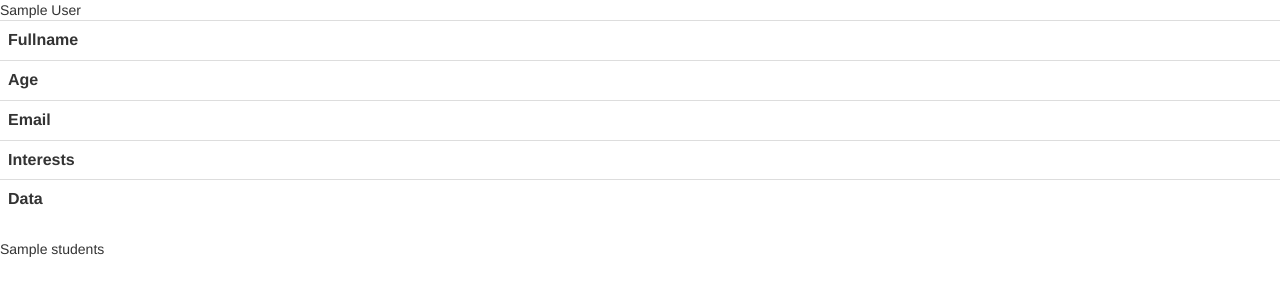
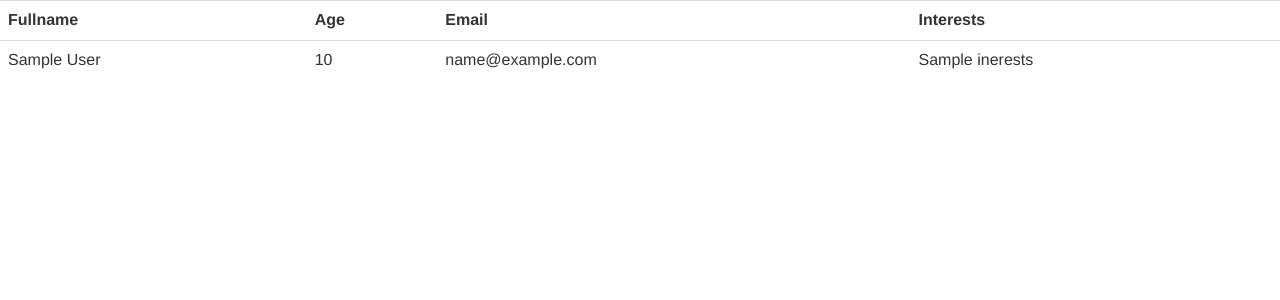
Before and after one commit to OlalKeith/python, a Django app: template django_project/first_app/home/templates/students.html in a window 1280 px wide. Shown: the top 300 px of the page. Run offline with Django 3.2, Linux system fonts and the light colour scheme; the template is opened without the code that fills it: most values are stand-ins (such as "Sample title", 1, 10 or a date in 2020); lists and menus that the app fills with data are empty; some libraries are stand-ins or nearby versions.

Commit message:
creatingatable

```diff
--- a/django_project/first_app/home/templates/students.html
+++ b/django_project/first_app/home/templates/students.html
@@ -18,19 +18,27 @@
     <![endif]-->
   </head>
 <body>
+
+<table class="table">
+    <tr>
+    <th>Fullname</th>
+    <th>Age</th>
+    <th>Email</th>
+    <th>Interests</th>
+    </tr>
+
+
         {% for student in students%}
-            {{student.full_name}}
+        <tr>
+        <td>{{student.full_name}}</td>
+        <td>{{student.age}}</td>
+        <td>{{student.email}}</td>
+        <td>{{student.inerests}}</td>
+        </tr>
+
         {% endfor %}
 
-<table class="table">
-    <tr><th>Fullname</th></tr>
-    <tr><th>Age</th></tr>
-    <tr><th>Email</th></tr>
-    <tr><th>Interests</th></tr>
-    <tr><th>Data</th></tr>
 </table>
-
-        <p>{{students}}</p>
 </body>
 <!-- jQuery (necessary for Bootstrap's JavaScript plugins) -->
     <script src="https://ajax.googleapis.com/ajax/libs/jquery/1.11.3/jquery.min.js"></script>
```
